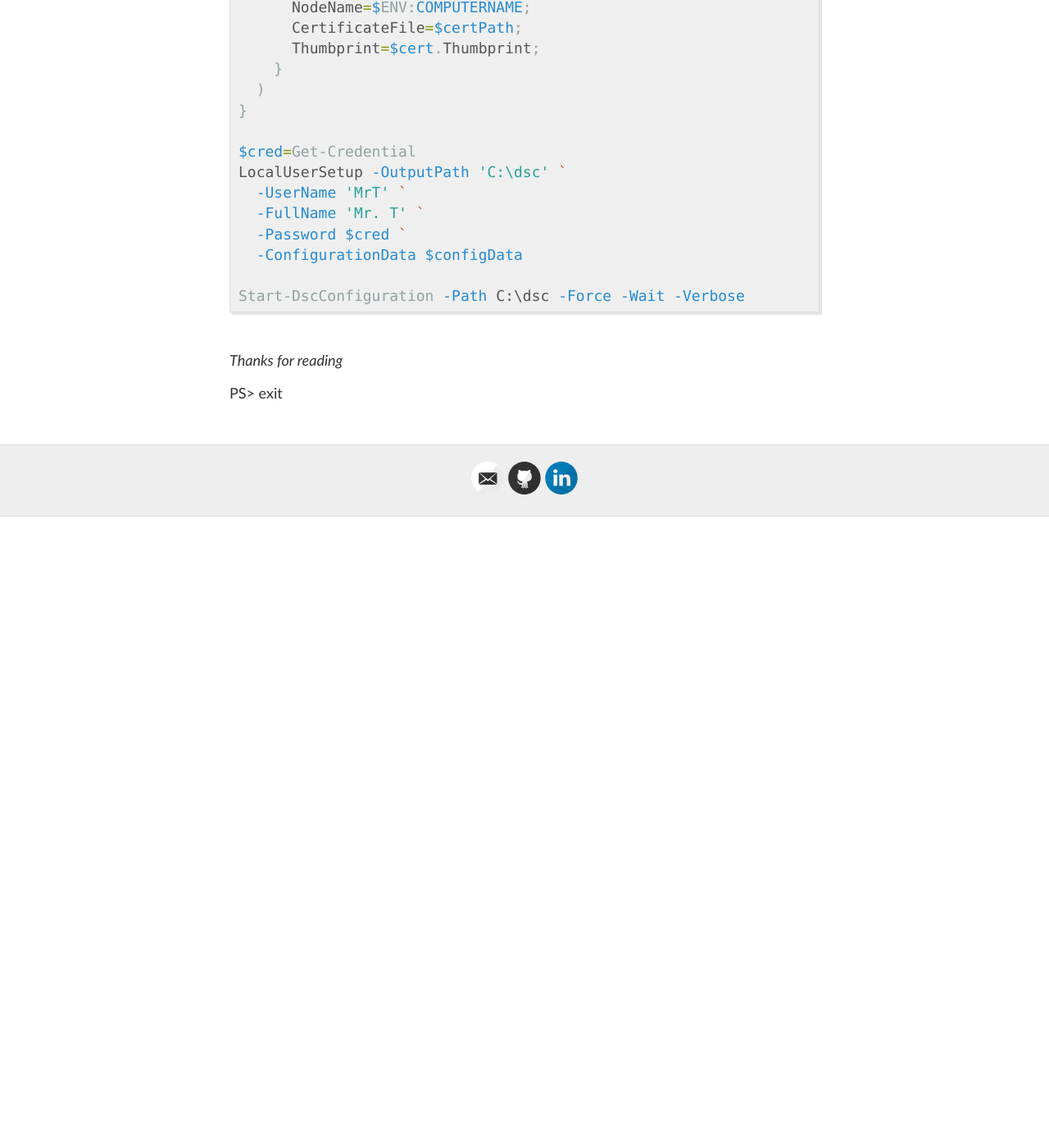
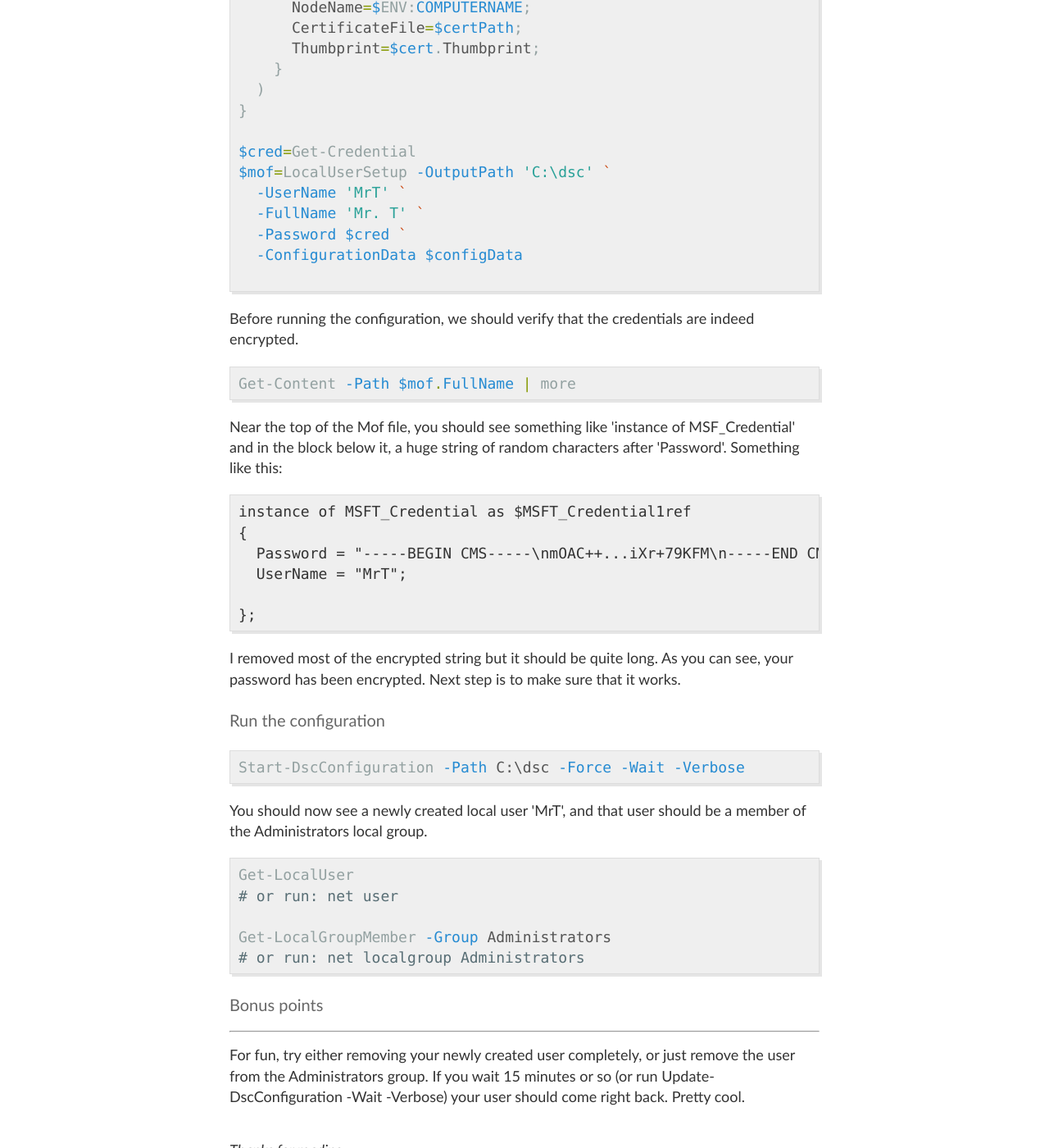
Before and after one commit to briansworth/dev, a Jekyll site: the page built from _posts/2019-2-11-Dsc-Encrypting-Credentials.md, in a window 1280 px wide and 1400 px high, scrolled down 5183 px. Shown: the whole window at 82% size. Built offline with Jekyll 4.4.1, drawn with Linux system fonts in a browser that asks for light colours; before the commit the page ends 5813 px from its top, so only the background shows below that.

Commit message:
Finished post

````diff
--- a/_posts/2019-2-11-Dsc-Encrypting-Credentials.md
+++ b/_posts/2019-2-11-Dsc-Encrypting-Credentials.md
@@ -258,11 +258,72 @@ $configData=@{
 }
 
 $cred=Get-Credential
-LocalUserSetup -OutputPath 'C:\dsc' `
+$mof=LocalUserSetup -OutputPath 'C:\dsc' `
   -UserName 'MrT' `
   -FullName 'Mr. T' `
   -Password $cred `
   -ConfigurationData $configData
 
+```
+
+<p>
+  Before running the configuration,
+  we should verify that the credentials are indeed encrypted.
+</p>
+
+```powershell
+Get-Content -Path $mof.FullName | more
+```
+
+<p>
+  Near the top of the Mof file,
+  you should see something like
+  'instance of MSF_Credential' and in the block below it,
+  a huge string of random characters after 'Password'.
+  Something like this:
+</p>
+
+```
+instance of MSFT_Credential as $MSFT_Credential1ref
+{
+  Password = "-----BEGIN CMS-----\nmOAC++...iXr+79KFM\n-----END CMS-----";
+  UserName = "MrT";
+
+};
+```
+
+<p>
+  I removed most of the encrypted string but it should be quite long.
+  As you can see, your password has been encrypted.
+  Next step is to make sure that it works.
+</p>
+
+#### Run the configuration
+
+```powershell
 Start-DscConfiguration -Path C:\dsc -Force -Wait -Verbose
 ```
+
+<p>
+  You should now see a newly created local user 'MrT',
+  and that user should be a member of the Administrators local group.
+</p>
+
+```powershell
+Get-LocalUser
+# or run: net user
+
+Get-LocalGroupMember -Group Administrators
+# or run: net localgroup Administrators
+```
+
+#### Bonus points
+----
+
+<p>
+  For fun, try either removing your newly created user completely,
+  or just remove the user from the Administrators group.
+  If you wait 15 minutes or so
+  (or run Update-DscConfiguration -Wait -Verbose)
+  your user should come right back. Pretty cool.
+</p>
````
